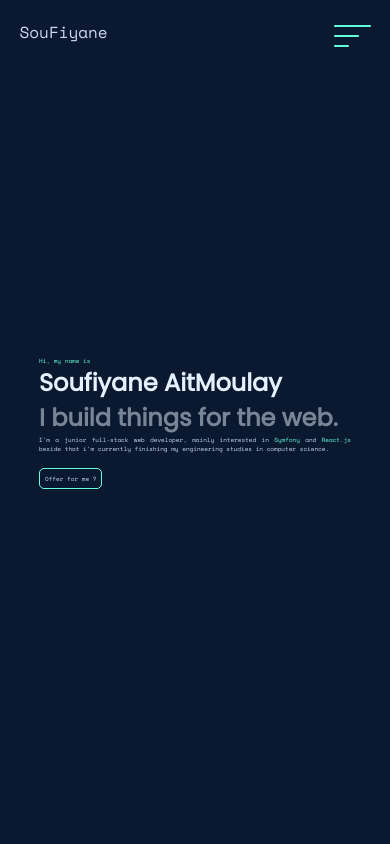
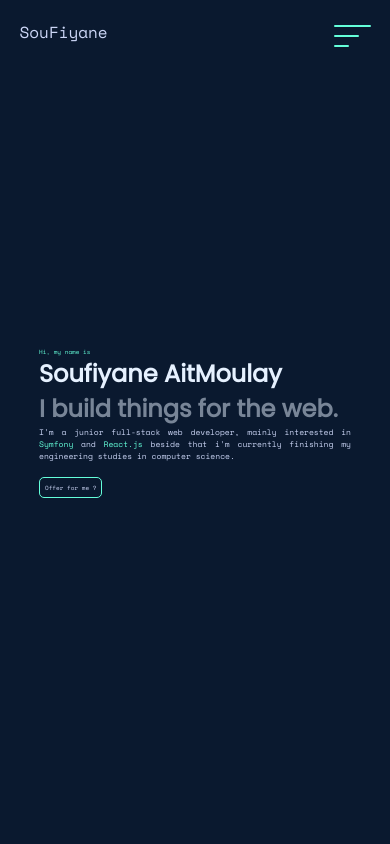
Before and after one commit to soufiiyane/Portfolio, a React (Create React App) app: page / in a window 390 px wide. Shown: the top 844 px of the page. Built offline with nearby package versions, Linux system fonts and the light colour scheme.

Commit message:
Portfolio Upadate

```diff
--- a/src/assets/css/Hero.css
+++ b/src/assets/css/Hero.css
@@ -56,6 +56,8 @@
 @media (max-width: 480px){
     .hero{
         font-size: 6px;
-
+    }
+    .hero p{
+        font-size: 8px;
     }
 }
```
